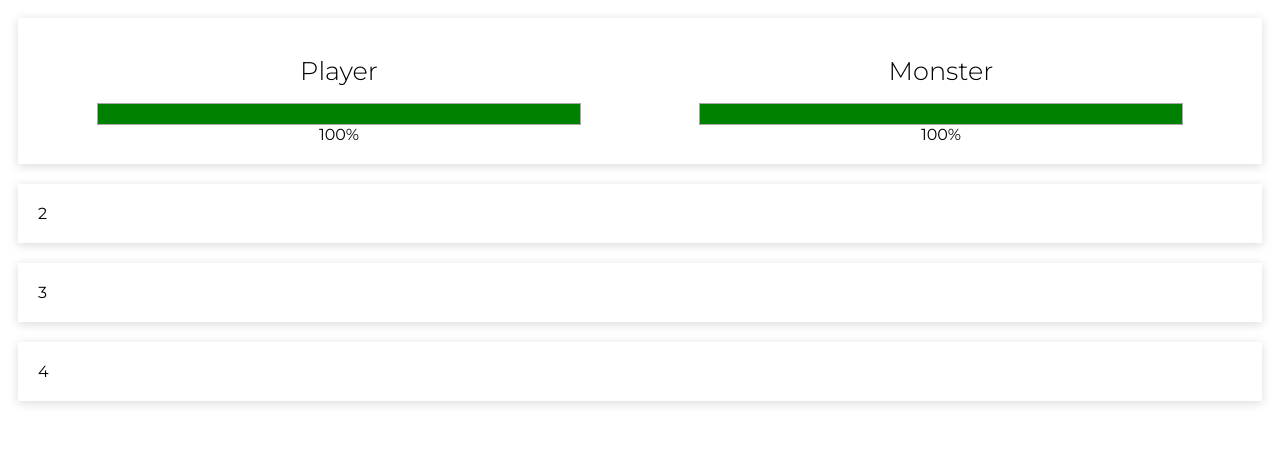
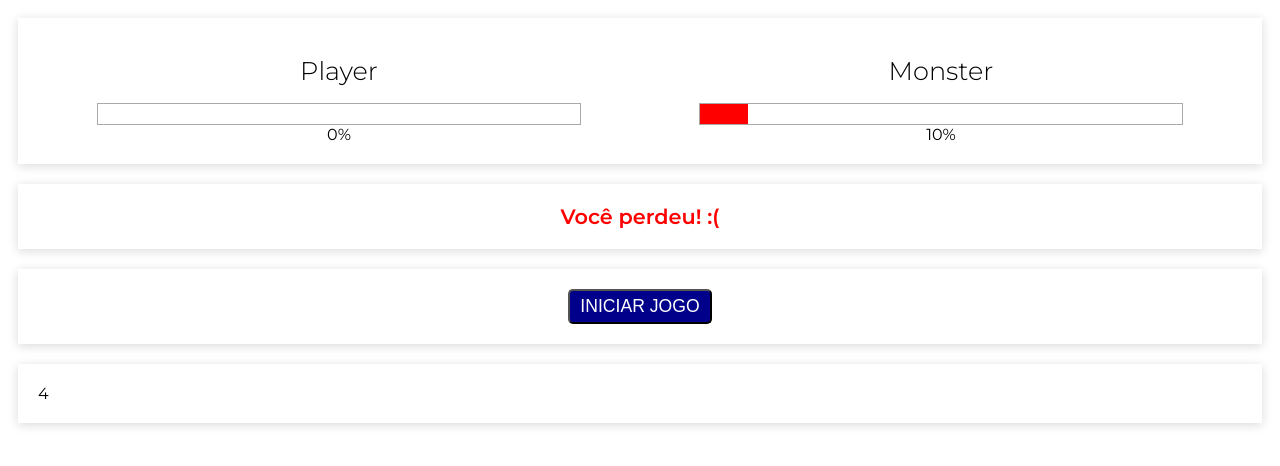
Before and after one commit to ale182/vuejs-course-monster, a plain HTML site: page index.html in a window 1280 px wide. Drawn offline with nearby package versions, Linux system fonts and the light colour scheme.

Commit message:
60. Mostrando o Resultado 61. Os Botões de Controle do Jogo

```diff
--- a/app.js
+++ b/app.js
@@ -1,10 +1,15 @@
 new Vue({
     el: '#app',
     data: {
-        playerLife: 100,
-        monsterLife: 100
+        running:false,
+        playerLife: 0,
+        monsterLife: 10
     },
-    computed: {},
+    computed: {
+        hasResult(){
+            return this.playerLife == 0 || this.monsterLife == 0
+        }
+    },
     methods: {},
     watch: {}
 })
--- a/index.html
+++ b/index.html
@@ -31,8 +31,20 @@
             <div> {{ monsterLife }}%</div>
         </div>
     </div>
-    <div class="panel result">2</div>
-    <div class="panel buttons">3</div>
+    <div v-if="hasResult" class="panel result">
+        <div v-if="monsterLife == 0" class="win">Você ganhou! :)</div>
+        <div v-else class="lose">Você perdeu! :(</div>
+    </div>
+    <div class="panel buttons">
+        <template v-if="running">
+
+            <button class="btn attack">Ataque</button>
+            <button class="btn especial-attack">Ataque Especial</button>
+            <button class="btn heal">Curar</button>
+            <button class="btn give-up">Desistir</button>
+        </template>
+        <button v-else class="btn new-game">Iniciar Jogo</button>
+    </div>
     <div class="panel logs">4</div>
 </div>
 <script src="app.js"></script>
--- a/style.css
+++ b/style.css
@@ -45,6 +45,65 @@ html {
     height: 100%;
     background-color: green;
 }
-.life-bar .danger{
+
+.life-bar .danger {
     background-color: red;
 }
+
+/* Area resultado */
+
+.result {
+    display: flex;
+    justify-content: center;
+    font-size: 1.3rem;
+    font-weight: 600;
+}
+
+.result .win {
+    color: green;
+}
+
+.result .lose {
+    color: red;
+}
+
+/* Area dos Botoes */
+
+.buttons {
+    display: flex;
+    justify-content: center;
+
+}
+
+.btn {
+    padding: 5px 10px;
+    margin: 0px 10px;
+    border-radius: 5px;
+    text-transform: uppercase;
+    font-size: 1.1rem;
+}
+
+.new-game {
+    background-color: darkblue;
+    color: white;
+}
+
+.attack {
+    background-color: darkred;
+    color: white;
+}
+
+.especial-attack {
+    background-color: darkorange;
+    color: black;
+}
+
+.heal {
+    background-color: #259b24;
+    color: #FFF;
+}
+
+.give-up {
+    background-color: lightslategray;
+    color: black;
+}
```
